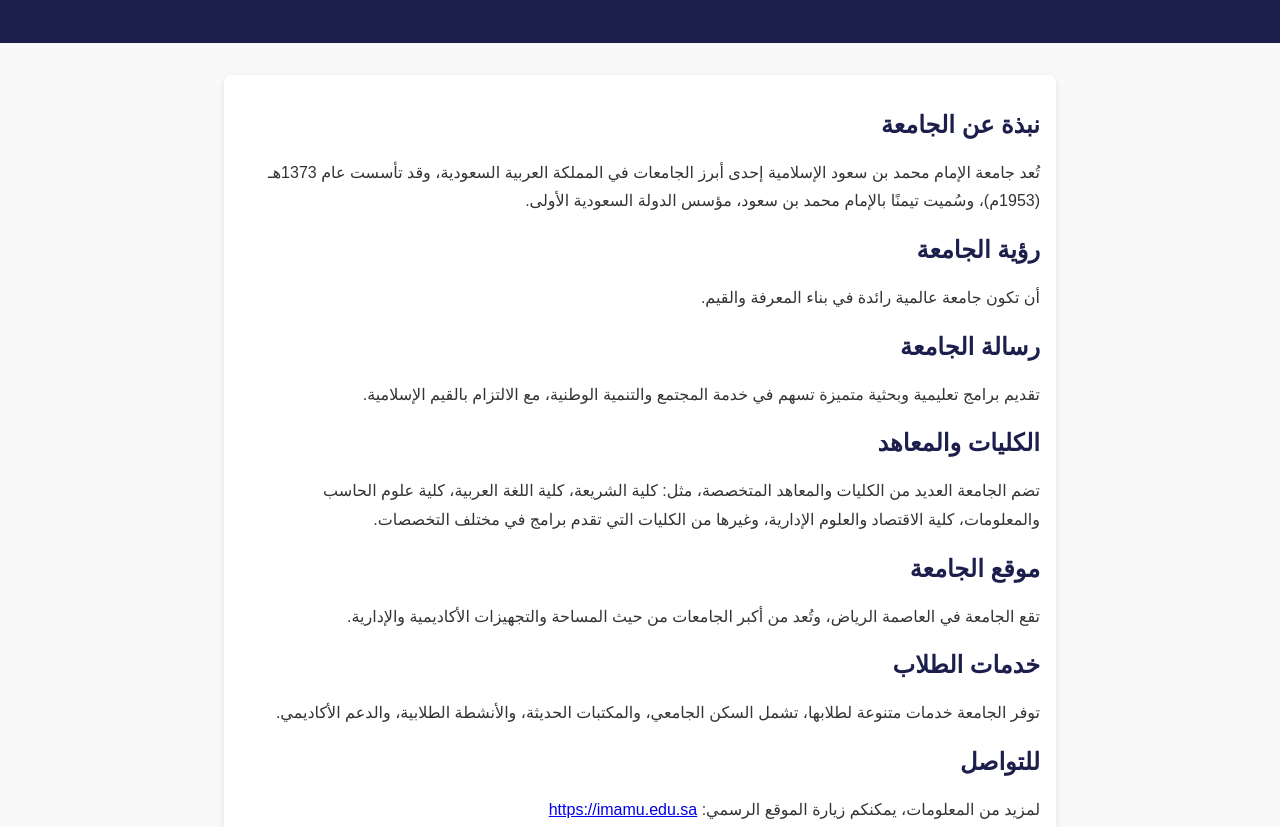
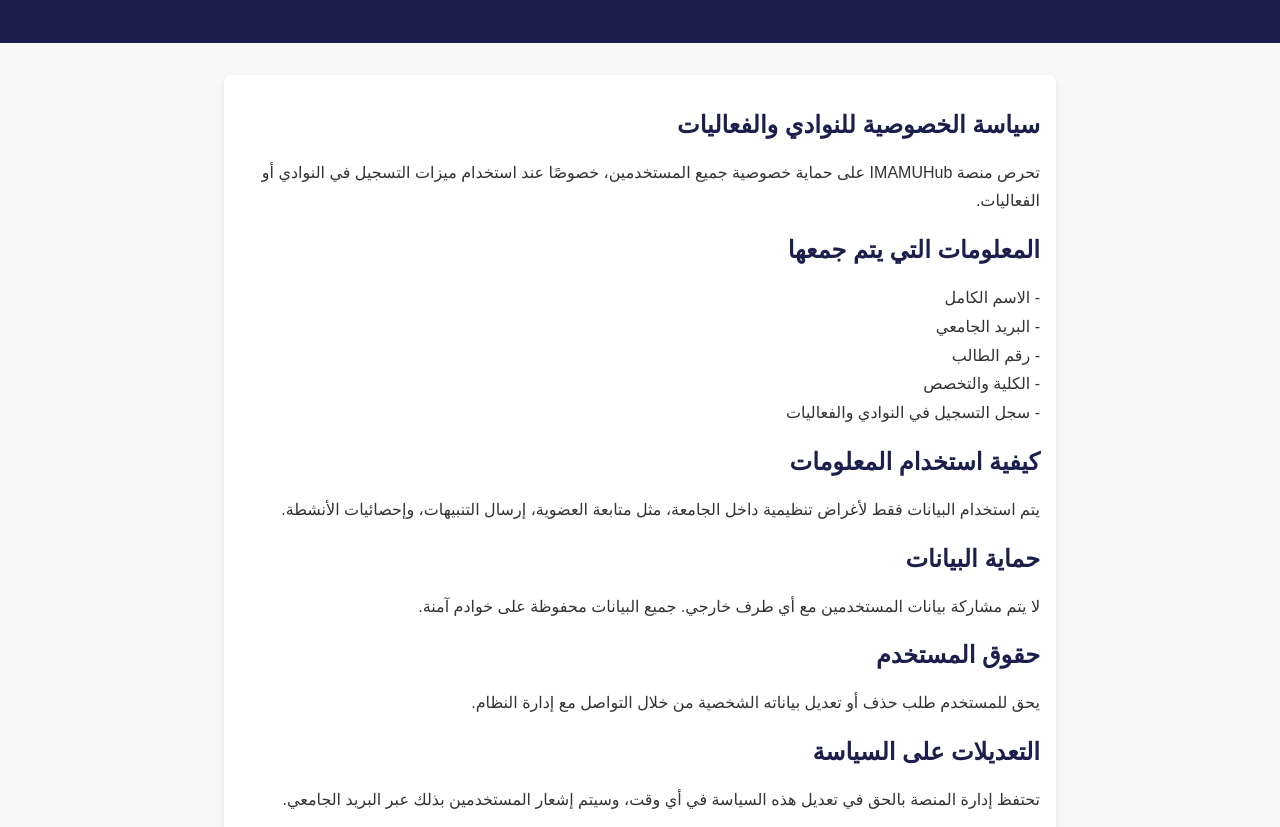
Before and after one commit to 4blackcat4/club-hup, a plain HTML site: page privacy.html in a window 1280 px wide. Shown: the part 125-952 px from the top of the page. Drawn offline with Linux system fonts and the light colour scheme.

Commit message:
privacy.html

```diff
--- a/privacy.html
+++ b/privacy.html
@@ -3,7 +3,7 @@
 <head>
   <meta charset="UTF-8" />
   <meta name="viewport" content="width=device-width, initial-scale=1.0"/>
-  <title>عن الجامعة</title>
+  <title> سياسة الخصوصية</title>
   <link rel="stylesheet" href="https://cdnjs.cloudflare.com/ajax/libs/font-awesome/6.5.0/css/all.min.css">
   <style>
     body {
@@ -108,7 +108,7 @@
     </div>
     <div class="nav-links">
       <a href="homepage.html">الصفحة الرئيسية</a>
-      <a href="#clubs">النوادي</a>
+      <a href="clubs">النوادي</a>
       <a href="#">الملف الشخصي</a>
     </div>
   </nav>
@@ -118,41 +118,38 @@
   </header>
 
   <main>
-    <h2>نبذة عن الجامعة</h2>
+    <h2>سياسة الخصوصية للنوادي والفعاليات</h2>
     <p>
-      تُعد جامعة الإمام محمد بن سعود الإسلامية إحدى أبرز الجامعات في المملكة العربية السعودية، وقد تأسست عام 1373هـ (1953م)، وسُميت تيمنًا بالإمام محمد بن سعود، مؤسس الدولة السعودية الأولى.
+      تحرص منصة IMAMUHub على حماية خصوصية جميع المستخدمين، خصوصًا عند استخدام ميزات التسجيل في النوادي أو الفعاليات.
     </p>
 
-    <h2>رؤية الجامعة</h2>
+    <h2>المعلومات التي يتم جمعها</h2>
     <p>
-      أن تكون جامعة عالمية رائدة في بناء المعرفة والقيم.
+      - الاسم الكامل <br>
+      - البريد الجامعي <br>
+      - رقم الطالب <br>
+      - الكلية والتخصص <br>
+      - سجل التسجيل في النوادي والفعاليات
     </p>
 
-    <h2>رسالة الجامعة</h2>
+    <h2>كيفية استخدام المعلومات</h2>
     <p>
-      تقديم برامج تعليمية وبحثية متميزة تسهم في خدمة المجتمع والتنمية الوطنية، مع الالتزام بالقيم الإسلامية.
+      يتم استخدام البيانات فقط لأغراض تنظيمية داخل الجامعة، مثل متابعة العضوية، إرسال التنبيهات، وإحصائيات الأنشطة.
     </p>
 
-    <h2>الكليات والمعاهد</h2>
+    <h2>حماية البيانات</h2>
     <p>
-      تضم الجامعة العديد من الكليات والمعاهد المتخصصة، مثل:
-      كلية الشريعة، كلية اللغة العربية، كلية علوم الحاسب والمعلومات، كلية الاقتصاد والعلوم الإدارية، وغيرها من الكليات التي تقدم برامج في مختلف التخصصات.
+      لا يتم مشاركة بيانات المستخدمين مع أي طرف خارجي. جميع البيانات محفوظة على خوادم آمنة.
     </p>
 
-    <h2>موقع الجامعة</h2>
+    <h2>حقوق المستخدم</h2>
     <p>
-      تقع الجامعة في العاصمة الرياض، وتُعد من أكبر الجامعات من حيث المساحة والتجهيزات الأكاديمية والإدارية.
+      يحق للمستخدم طلب حذف أو تعديل بياناته الشخصية من خلال التواصل مع إدارة النظام.
     </p>
 
-    <h2>خدمات الطلاب</h2>
+    <h2>التعديلات على السياسة</h2>
     <p>
-      توفر الجامعة خدمات متنوعة لطلابها، تشمل السكن الجامعي، والمكتبات الحديثة، والأنشطة الطلابية، والدعم الأكاديمي.
-    </p>
-
-    <h2>للتواصل</h2>
-    <p>
-      لمزيد من المعلومات، يمكنكم زيارة الموقع الرسمي:
-      <a href="https://imamu.edu.sa" target="_blank">https://imamu.edu.sa</a>
+      تحتفظ إدارة المنصة بالحق في تعديل هذه السياسة في أي وقت، وسيتم إشعار المستخدمين بذلك عبر البريد الجامعي.
     </p>
   </main>
 
```
